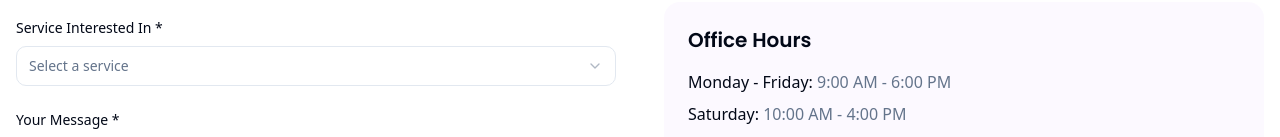
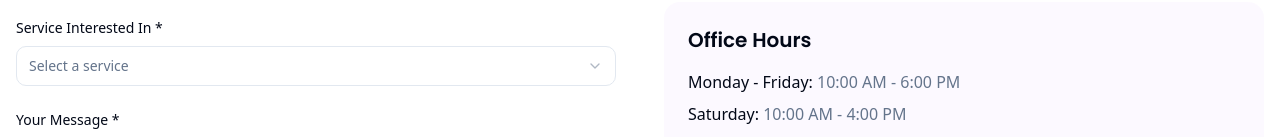
Before and after one commit to afarhan5/upscale-digitech-launchpad, a React (Vite) app: page /contact in a window 1280 px wide. Shown: the part 746-883 px from the top of the page. Built offline with nearby package versions, Linux system fonts and the light colour scheme.

Commit message:
Update contact hours

```diff
--- a/src/pages/Contact.tsx
+++ b/src/pages/Contact.tsx
@@ -181,7 +181,7 @@ const Contact = () => {
               <div className="bg-secondary/30 rounded-2xl p-6 mb-8">
                 <h3 className="text-xl font-semibold mb-4 font-poppins">Office Hours</h3>
                 <div className="space-y-2 text-muted-foreground">
-                  <p><span className="font-medium text-foreground">Monday - Friday:</span> 9:00 AM - 6:00 PM</p>
+                  <p><span className="font-medium text-foreground">Monday - Friday:</span> 10:00 AM - 6:00 PM</p>
                   <p><span className="font-medium text-foreground">Saturday:</span> 10:00 AM - 4:00 PM</p>
                   <p><span className="font-medium text-foreground">Sunday:</span> Closed</p>
                 </div>
```
